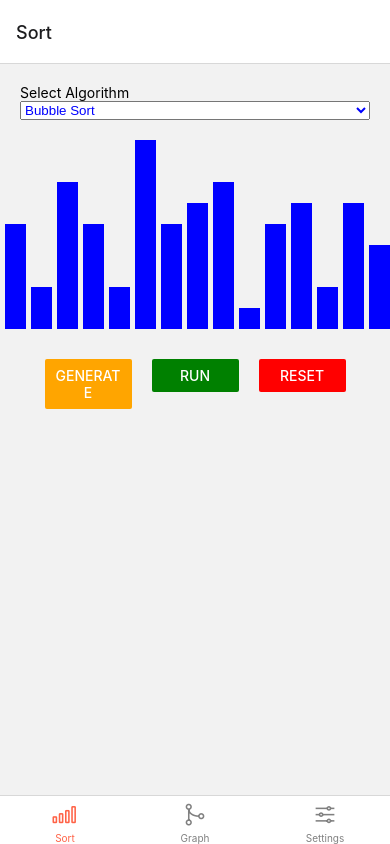
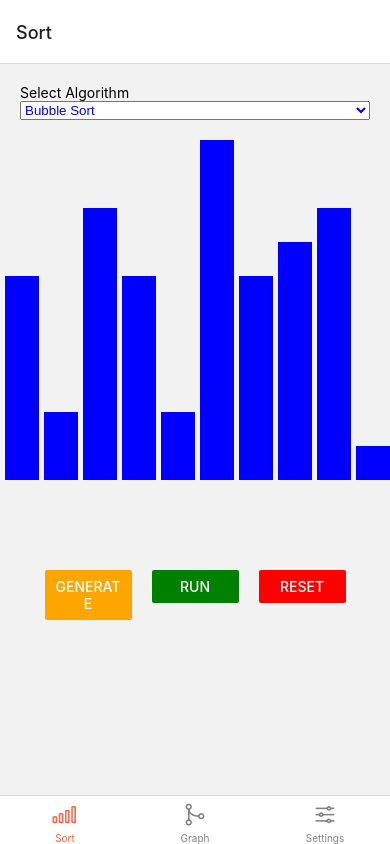
Before and after one commit to duytienkh/algo-visualizer, a React Native app: screen / in a window 390 px wide. Built offline with nearby package versions, Linux system fonts and the light colour scheme.

Commit message:
update UI + array size settings

```diff
--- a/App.js
+++ b/App.js
@@ -14,6 +14,7 @@ export default class App extends React.Component {
 
 		this.state = {
 			sort_speed: 300,
+			sort_array_size: 10,
 		};
 
 		this.updateSettings = this.updateSettings.bind(this);
--- a/components/Settings.js
+++ b/components/Settings.js
@@ -8,6 +8,7 @@ export class Settings extends React.Component{
 
         this.state = {
             sort_speed: 300,
+            sort_array_size: 10,
         }
 
     }
@@ -19,6 +20,10 @@ export class Settings extends React.Component{
                 <ReactNative.View style={style.prop}>
                     <ReactNative.Text style={style.propName}>Speed</ReactNative.Text>
                     <ReactNative.TextInput style={style.propValue} keyboardType='numeric' onChangeText={value => this.setState({sort_speed: parseInt(value ? value : '0')}, () => this.props.updateSettings(this.state))} value={this.state.sort_speed.toString()}/>
+                </ReactNative.View>
+                <ReactNative.View style={style.prop}>
+                    <ReactNative.Text style={style.propName}>Array Size</ReactNative.Text>
+                    <ReactNative.TextInput style={style.propValue} keyboardType='numeric' onChangeText={value => this.setState({sort_array_size: parseInt(value ? value : '0')}, () => this.props.updateSettings(this.state))} value={this.state.sort_array_size.toString()}/>
                 </ReactNative.View>
                 <ReactNative.View style={style.prop}>
                     <ReactNative.Text style={style.propName}>Sorted Color</ReactNative.Text>
@@ -44,7 +49,8 @@ const style = StyleSheet.create({
     prop: {
         flexDirection: "row",
         alignContent: 'center',
-        height: 30
+        height: 30,
+        paddingBottom: 10
     },
     propName: {
         width: "60%",
--- a/components/components/ListColoredElement.js
+++ b/components/components/ListColoredElement.js
@@ -24,7 +24,6 @@ function ListColoredElement({ array, sorted, swapping, comparing, style}) {
                     block_width = Math.round((window_width - (array.length + 1) * block_margin) / array.length),
                     block_height = val * block_width;
 
-                console.log(block_width);
                 var style = {
                     width: block_width,
                     height: block_height,
--- a/components/components/SortMonitor.js
+++ b/components/components/SortMonitor.js
@@ -76,7 +76,7 @@ export class SortMonitor extends React.Component {
             sorted: [],
             swapping: [],
             comparing: [],
-            array: Array.from({ length: 15 }, () => Math.floor(Math.random() * 9) + 1),
+            array: Array.from({ length: this.props.settings.sort_array_size }, () => Math.floor(Math.random() * 10) + 1),
         })
     }
 
@@ -125,7 +125,7 @@ export class SortMonitor extends React.Component {
                     sorted={this.state.sorted}
                     swapping={this.state.swapping}
                     comparing={this.state.comparing}
-                    style={{marginLeft: 50, marginRight: 50, justifyContent: 'center', alignItems: 'baseline', flexDirection: 'row',}}
+                    style={{marginLeft: 50, marginRight: 50, justifyContent: 'center', alignItems: 'baseline', flexDirection: 'row', height: 400}}
                 />
                 <SortController run={this.handleSort} generate={this.generate_random_array}/>
             </View>
```
